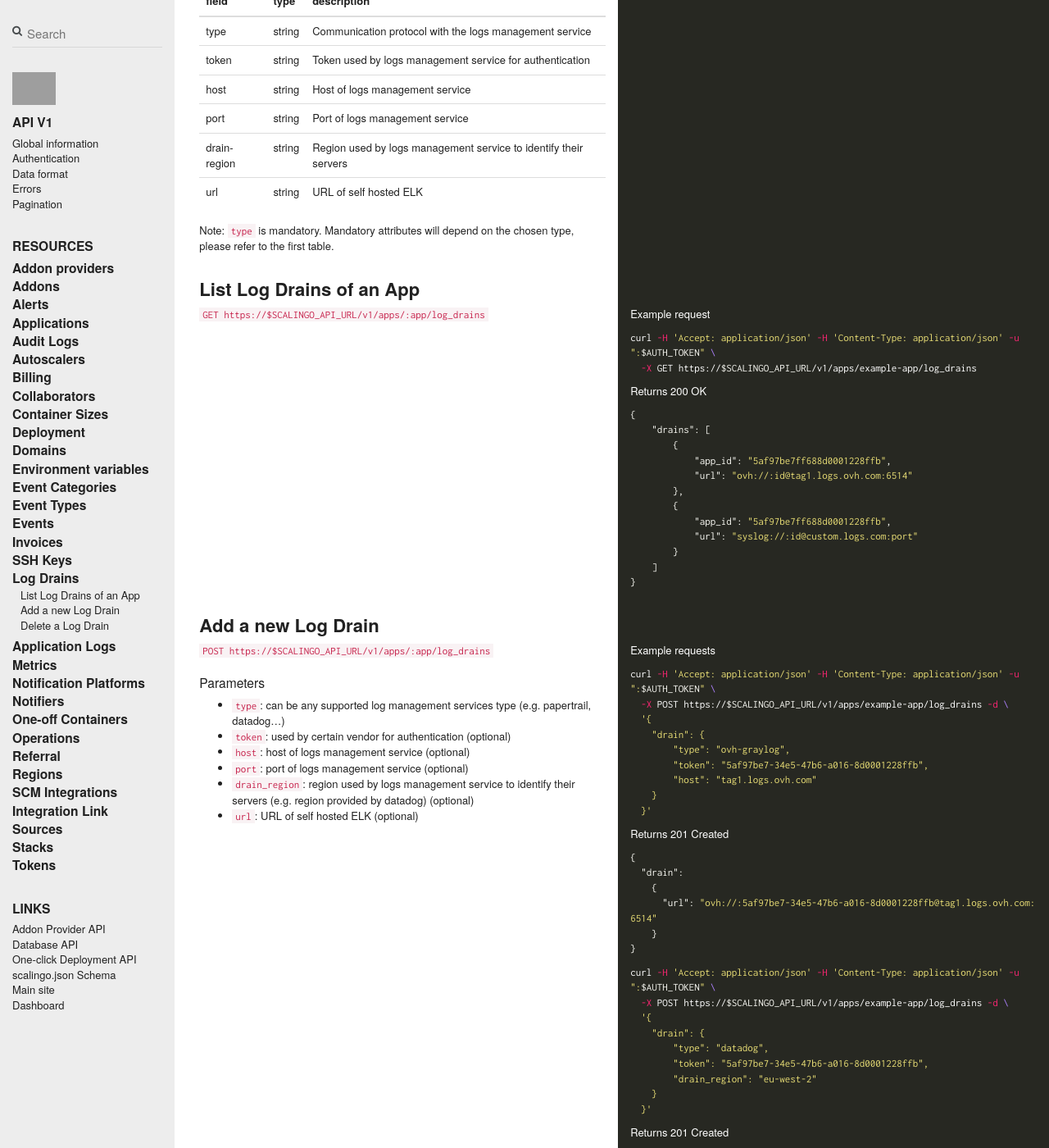
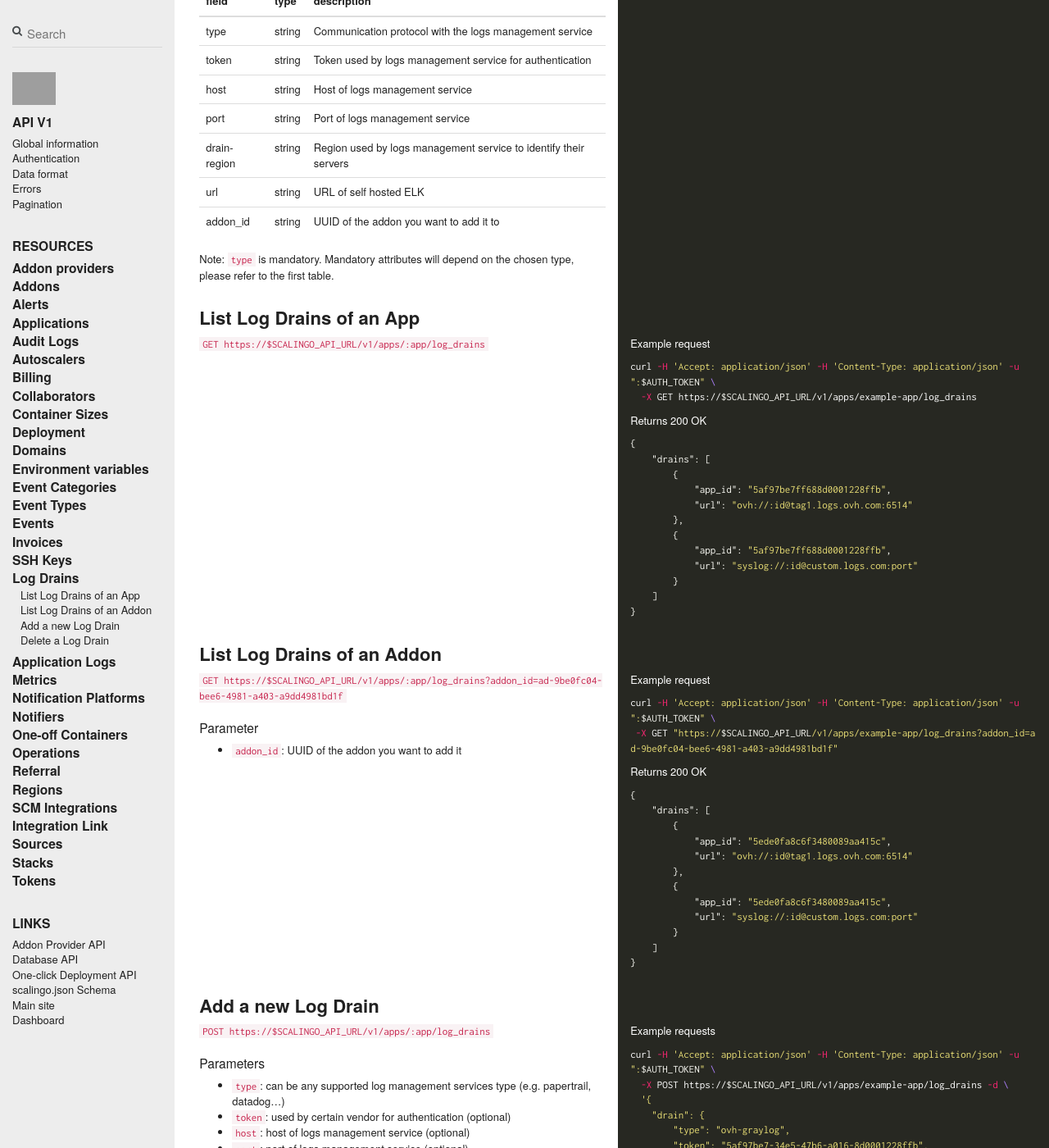
Before and after one commit to jdauphant/developers-documentation, a Jekyll site: the page built from _scalingo_api/log_drains.md, in a window 1280 px wide and 1400 px high, scrolled down 529 px. Shown: the whole window at 82% size. Built offline with Jekyll 4.4.1, drawn with Linux system fonts in a browser that asks for light colours; nearby versions of some CDN libraries; comment, search, counter and statistics services are not loaded; some of the changed text lies outside the part shown; grey boxes are pictures that could not be loaded.

Commit message:
Add addon to description. Add addon_id parameter to request

````diff
--- a/_scalingo_api/log_drains.md
+++ b/_scalingo_api/log_drains.md
@@ -5,9 +5,9 @@ layout: default
 
 # Log Drains
 
-Logs from an application can be redirected to a log management service.
-You can add multiple log drains to a single application.
-You can also remove or list log drains of an application.
+Logs from an application or addon can be redirected to a log management service.
+You can add multiple log drains to a single application or addon. You can also
+remove or list log drains of an application or addon.
 
 You will find how to enable this service using the CLI on the
 <a href="https://doc.scalingo.com/platform/app/log-drain">public documentation</a>.
@@ -39,6 +39,7 @@ You will find how to enable this service using the CLI on the
 | port                | string  | Port of logs management service                                  |
 | drain-region        | string  | Region used by logs management service to identify their servers |
 | url                 | string  | URL of self hosted ELK                                           |
+| addon_id            | string  | UUID of the addon you want to add it to                          |
 
 
 Note: `type` is mandatory. Mandatory attributes will depend on the chosen type, please
@@ -74,6 +75,44 @@ Returns 200 OK
         },
         {
             "app_id": "5af97be7ff688d0001228ffb",
+            "url": "syslog://:id@custom.logs.com:port"
+        }
+    ]
+}
+```
+
+--- row ---
+
+## List Log Drains of an Addon
+
+--- row ---
+
+`GET https://$SCALINGO_API_URL/v1/apps/:app/log_drains?addon_id=ad-9be0fc04-bee6-4981-a403-a9dd4981bd1f`
+
+### Parameter
+
+* `addon_id`: UUID of the addon you want to add it
+
+||| col |||
+
+Example request
+
+```shell
+curl -H 'Accept: application/json' -H 'Content-Type: application/json' -u ":$AUTH_TOKEN" \
+ -X GET "https://$SCALINGO_API_URL/v1/apps/example-app/log_drains?addon_id=ad-9be0fc04-bee6-4981-a403-a9dd4981bd1f"
+```
+
+Returns 200 OK
+
+```json
+{
+    "drains": [
+        {
+            "app_id": "5ede0fa8c6f3480089aa415c",
+            "url": "ovh://:id@tag1.logs.ovh.com:6514"
+        },
+        {
+            "app_id": "5ede0fa8c6f3480089aa415c",
             "url": "syslog://:id@custom.logs.com:port"
         }
     ]
````
